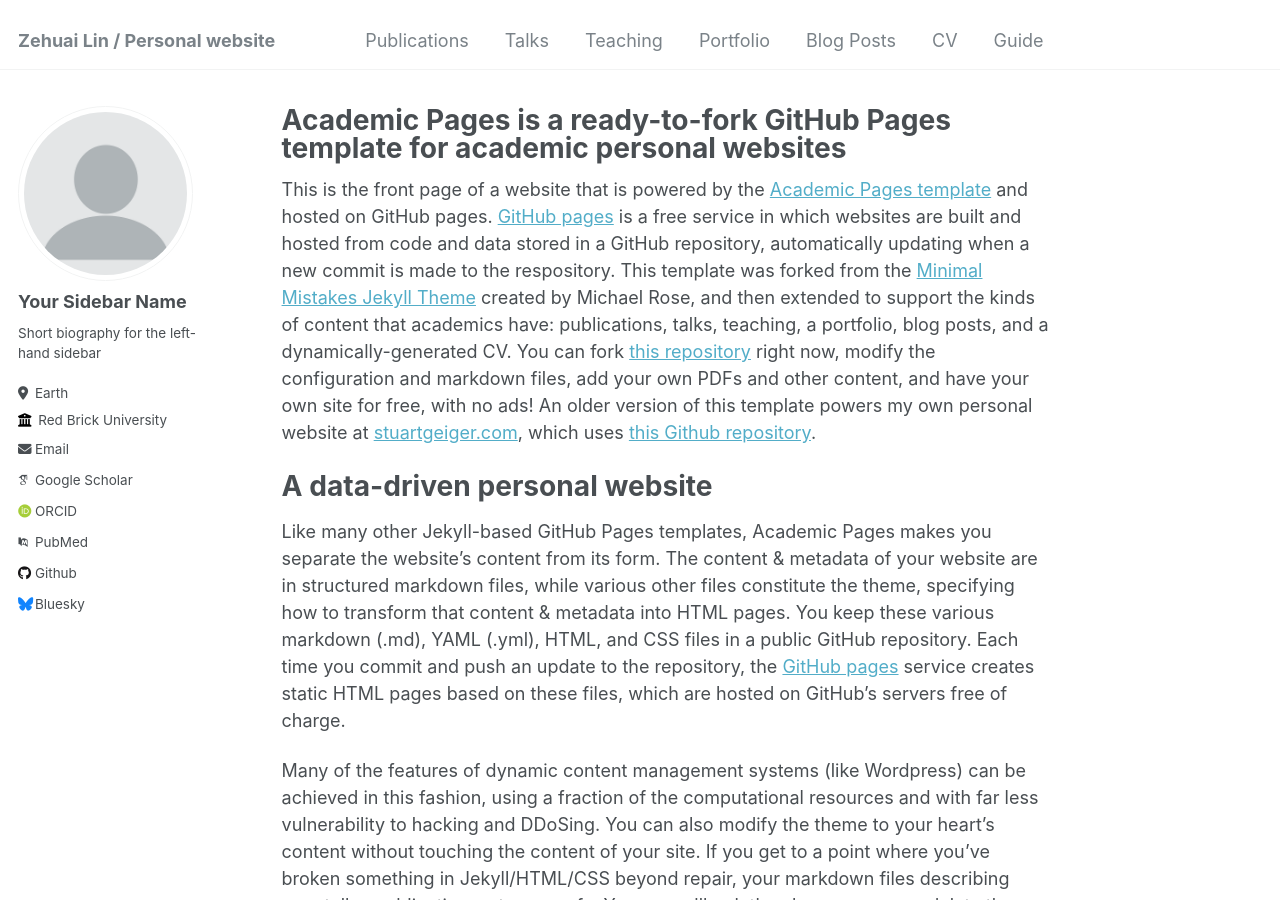
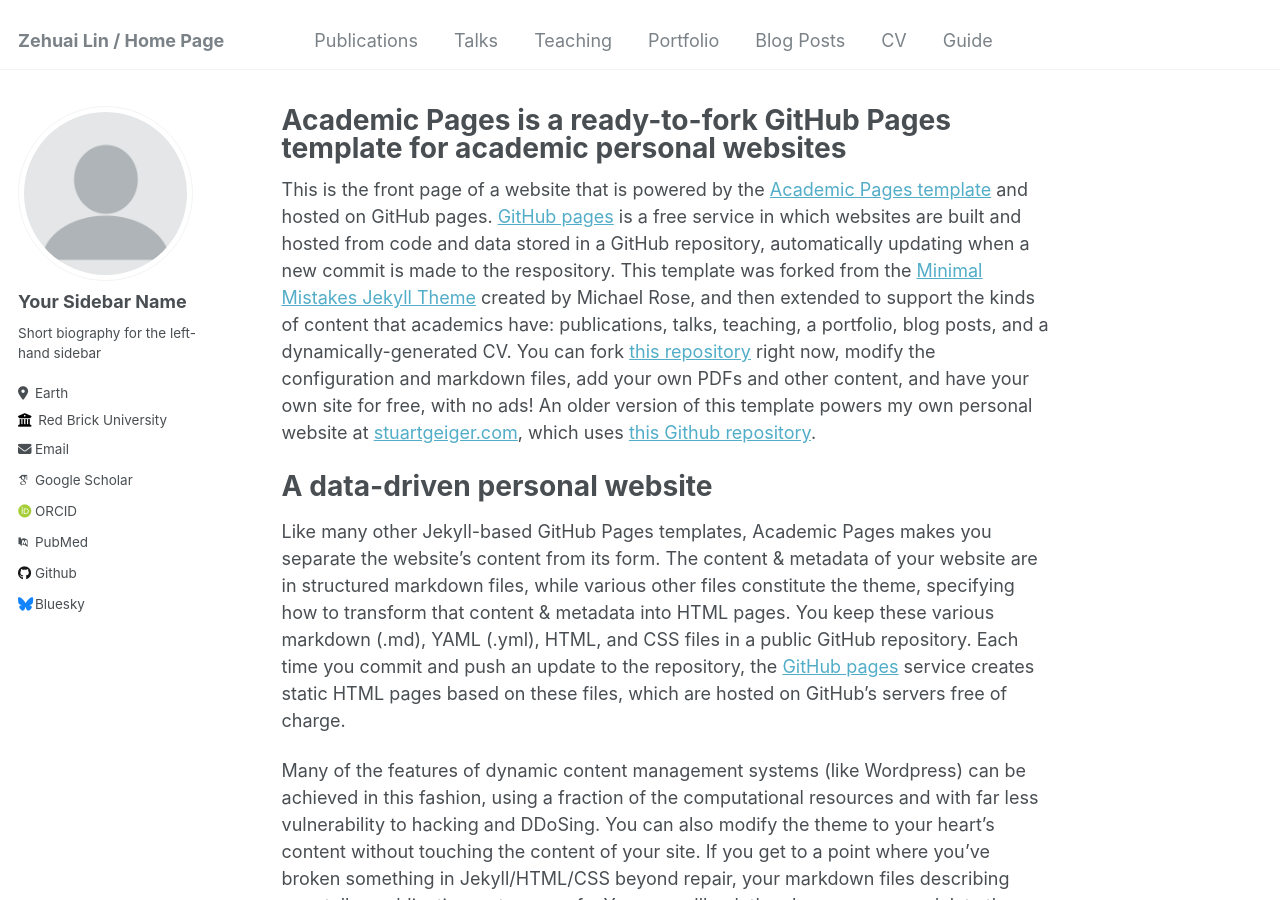
Before and after one commit to Zehuai0/Zehuai0.github.io, a Jekyll site: the page built from _pages/about.md, in a window 1280 px wide and 900 px high. Built offline with Jekyll 4.4.1, drawn with Linux system fonts in a browser that asks for light colours; some web fonts are replaced.

Commit message:
_config.yml

```diff
--- a/_config.yml
+++ b/_config.yml
@@ -8,7 +8,7 @@
 
 # Basic Site Settings
 locale                   : "en-US"
-title                    : "Zehuai Lin / Personal website"
+title                    : "Zehuai Lin / Home Page"
 title_separator          : "-"
 name                     : &name "Your Name"
 description              : &description "personal description"
```
